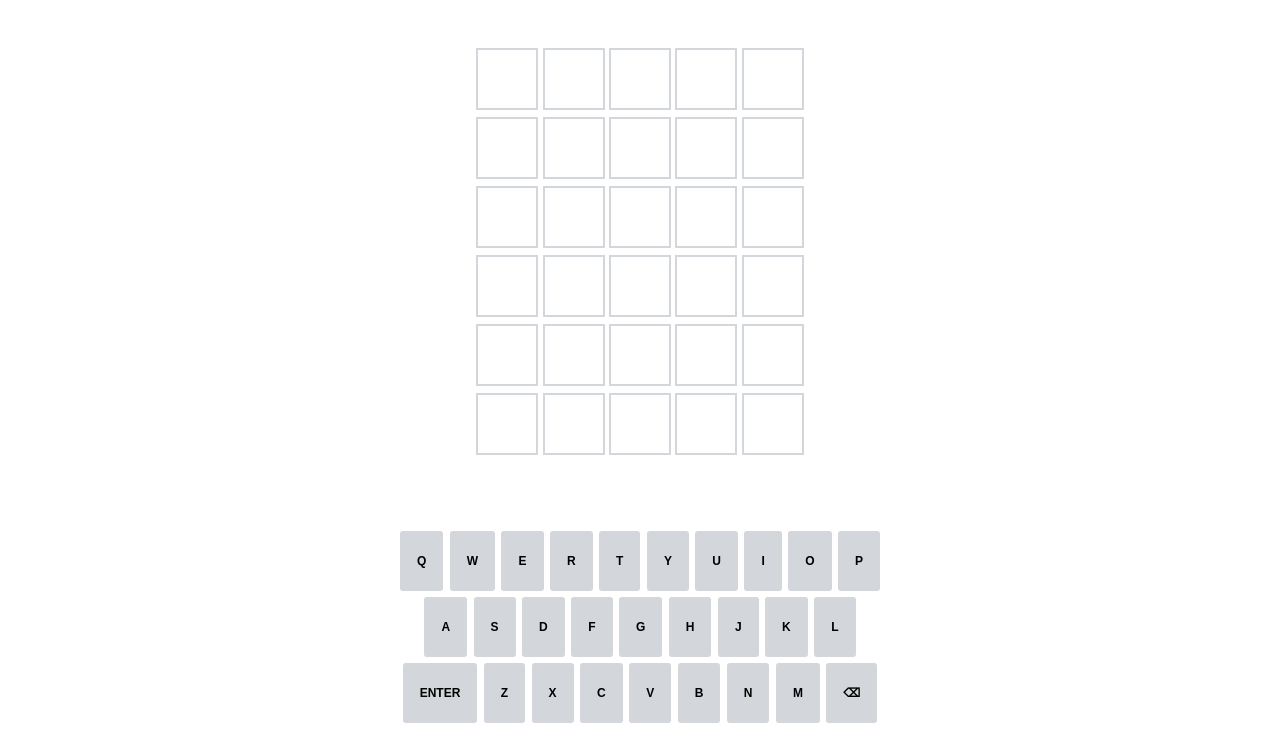
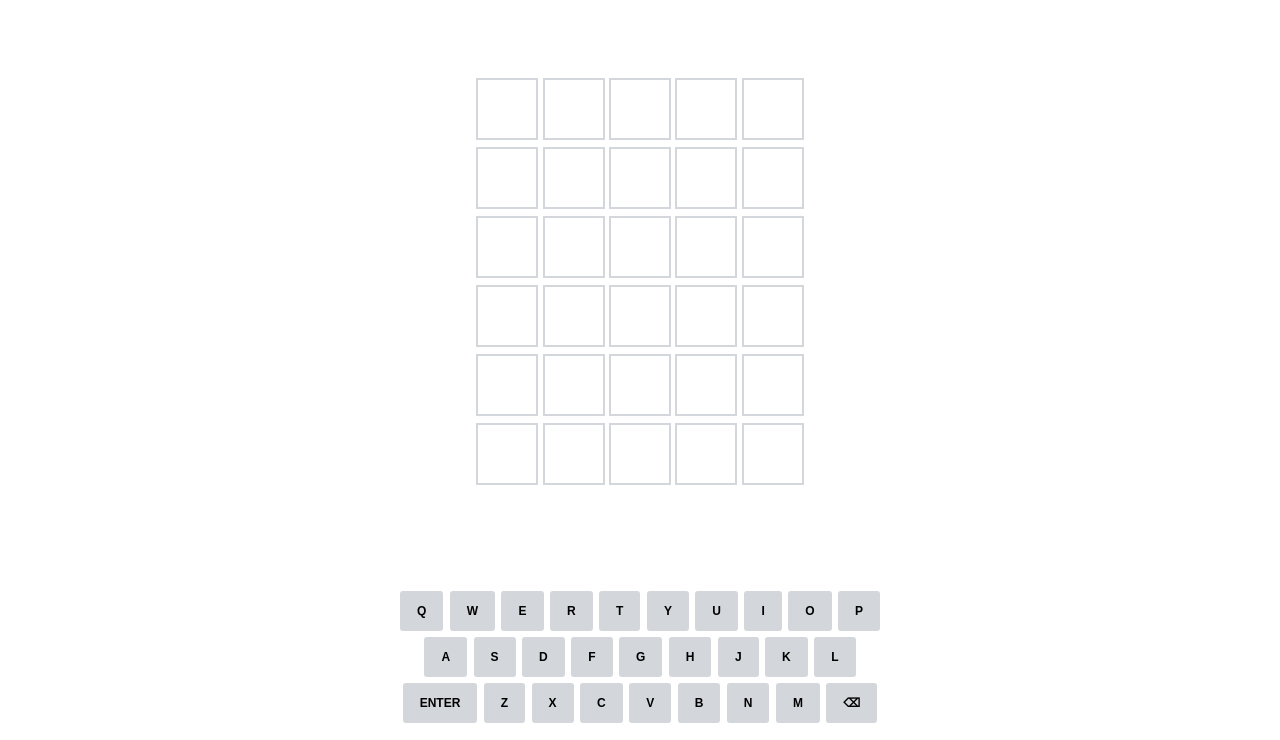
Before and after one commit to evandropcs/Desafio-D4-vs-JS, a plain HTML site: page index.html in a window 1280 px wide. Shown: the part 68-808 px from the top of the page. Drawn offline with nearby package versions, Linux system fonts and the light colour scheme.

Commit message:
corrige validação de lista vazia, e substitui divs por button

```diff
--- a/css/d4-wordle.css
+++ b/css/d4-wordle.css
@@ -88,7 +88,7 @@ body {
   padding: 15px;
   font-size: 12px;
   border-radius: 3px;
-  height: 26px;
+  height: 40px;
   width: auto;
   margin: 3px 1px;
 }
--- a/index.html
+++ b/index.html
@@ -9,14 +9,19 @@
     <script src="js/palavrasValidas.js" defer></script>
     <script src="js/script.js" defer></script>
 
-
-    <link rel="stylesheet" href="css/d4-wordle.css">
+        <link rel="stylesheet" href="css/d4-wordle.css">
 
     <!-- JS ANIMATE -->
     <link rel="stylesheet" href="https://cdnjs.cloudflare.com/ajax/libs/animate.css/4.1.1/animate.min.css"/>
 
+
 </head>
 <body>
+
+    <!-- <script type="text/javascript">
+        document.body.style.cursor = 'none';
+    </script> -->
+
     <div class="container">
         <div class="cabecalho">
             <h1>Wordle</h1>
@@ -77,37 +82,36 @@
         </div>
 
         <div class="teclado">
-            <div class="quadrado letra normal tecla" id="Q">Q</div>
-            <div class="quadrado letra normal tecla" id="E">W</div>
-            <div class="quadrado letra normal tecla" id="E">E</div>
-            <div class="quadrado letra normal tecla" id="R">R</div>
-            <div class="quadrado letra normal tecla" id="T">T</div>
-            <div class="quadrado letra normal tecla" id="Y">Y</div>
-            <div class="quadrado letra normal tecla" id="U">U</div>
-            <div class="quadrado letra normal tecla" id="I">I</div>
-            <div class="quadrado letra normal tecla" id="O">O</div>
-            <div class="quadrado letra normal tecla" id="P">P</div>
+            <button class="quadrado letra normal tecla" id="Q">Q</button>
+            <button class="quadrado letra normal tecla" id="E">W</button>
+            <button class="quadrado letra normal tecla" id="E">E</button>
+            <button class="quadrado letra normal tecla" id="R">R</button>
+            <button class="quadrado letra normal tecla" id="T">T</button>
+            <button class="quadrado letra normal tecla" id="Y">Y</button>
+            <button class="quadrado letra normal tecla" id="U">U</button>
+            <button class="quadrado letra normal tecla" id="I">I</button>
+            <button class="quadrado letra normal tecla" id="O">O</button>
+            <button class="quadrado letra normal tecla" id="P">P</button>
             <br>
-            <div class="quadrado letra normal tecla" id="A">A</div>
-            <div class="quadrado letra normal tecla" id="S">S</div>
-            <div class="quadrado letra normal tecla" id="D">D</div>
-            <div class="quadrado letra normal tecla" id="F">F</div>
-            <div class="quadrado letra normal tecla" id="G">G</div>
-            <div class="quadrado letra normal tecla" id="H">H</div>
-            <div class="quadrado letra normal tecla" id="J">J</div>
-            <div class="quadrado letra normal tecla" id="K">K</div>
-            <div class="quadrado letra normal tecla" id="L">L</div>
+            <button class="quadrado letra normal tecla" id="A">A</button>
+            <button class="quadrado letra normal tecla" id="S">S</button>
+            <button class="quadrado letra normal tecla" id="D">D</button>
+            <button class="quadrado letra normal tecla" id="F">F</button>
+            <button class="quadrado letra normal tecla" id="G">G</button>
+            <button class="quadrado letra normal tecla" id="H">H</button>
+            <button class="quadrado letra normal tecla" id="J">J</button>
+            <button class="quadrado letra normal tecla" id="K">K</button>
+            <button class="quadrado letra normal tecla" id="L">L</button>
             <br>
-            <div class="quadrado letra normal tecla" id="ENTER">ENTER</div>
-            <div class="quadrado letra normal tecla" id="Z">Z</div>
-            <div class="quadrado letra normal tecla" id="X">X</div>
-            <div class="quadrado letra normal tecla" id="C">C</div>
-            <div class="quadrado letra normal tecla" id="V">V</div>
-            <div class="quadrado letra normal tecla" id="B">B</div>
-            <div class="quadrado letra normal tecla" id="N">N</div>
-            <div class="quadrado letra normal tecla" id="M">M</div>
-            <div class="quadrado letra normal tecla" id="BACKSPACE">⌫</div>
-        </div>
+            <button class="quadrado letra normal tecla" id="ENTER">ENTER</button>
+            <button class="quadrado letra normal tecla" id="Z">Z</button>
+            <button class="quadrado letra normal tecla" id="X">X</button>
+            <button class="quadrado letra normal tecla" id="C">C</button>
+            <button class="quadrado letra normal tecla" id="V">V</button>
+            <button class="quadrado letra normal tecla" id="B">B</button>
+            <button class="quadrado letra normal tecla" id="N">N</button>
+            <button class="quadrado letra normal tecla" id="M">M</button>
+            <button class="quadrado letra normal tecla" id="BACKSPACE">⌫</button>
         </div>
     </div>
 
--- a/js/script.js
+++ b/js/script.js
@@ -26,7 +26,7 @@ let trataTeclas = (tecla) =>{
     }
 
     if (char == 'ENTER') {
-        if (entrada.length = 5){
+        if (entrada.length == 5){
         validarEntrada()
         entrada = []
         linha += 1}
@@ -73,7 +73,7 @@ function validarEntrada() {
     for (var i = 0; i < palavraDoDia.length; i++){
 
         // Letra correta na posição correta
-        if (palavraDoDia[i] == (entrada[i])){
+        if (palavraDoDia[i] == (entrada[i]) ){
             let elId = `l${linha}c${i+1}`
             var l = document.getElementById(elId)
             l.classList.add('validado')
@@ -90,11 +90,13 @@ function validarEntrada() {
 
         // Letra não existe
         else{
+            if (entrada.length == 5){
             let elId = `l${linha}c${i+1}`
             var l = document.getElementById(elId)
             l.classList.add('invalido')
             l.classList.add("animate__animated")
             l.classList.add("animate__flipInX")
+            }
         }
 
     }
```
